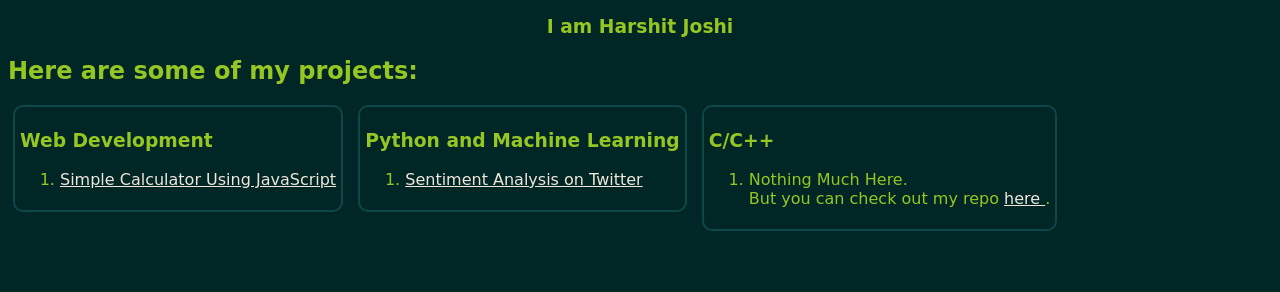
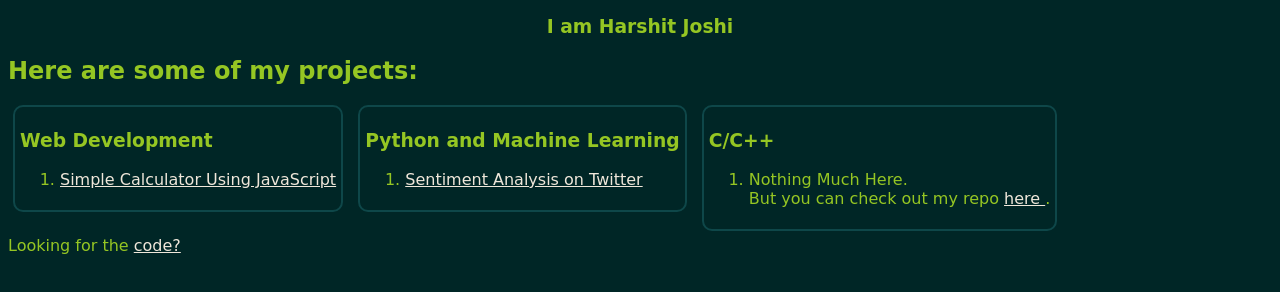
Before and after one commit to harshit54/harshit54.github.io, a plain HTML site: page index.html in a window 1280 px wide. Shown: the part 114-406 px from the top of the page. Drawn offline with Linux system fonts and the light colour scheme.

Commit message:
Update index.html

```diff
--- a/index.html
+++ b/index.html
@@ -30,4 +30,7 @@
             </div>
         </div>
     </body>
+    <footer>
+        Looking for the <a href="https://github.com/harshit54/harshit54.github.io/">code?</a>
+    </footer>
 </html>
```
